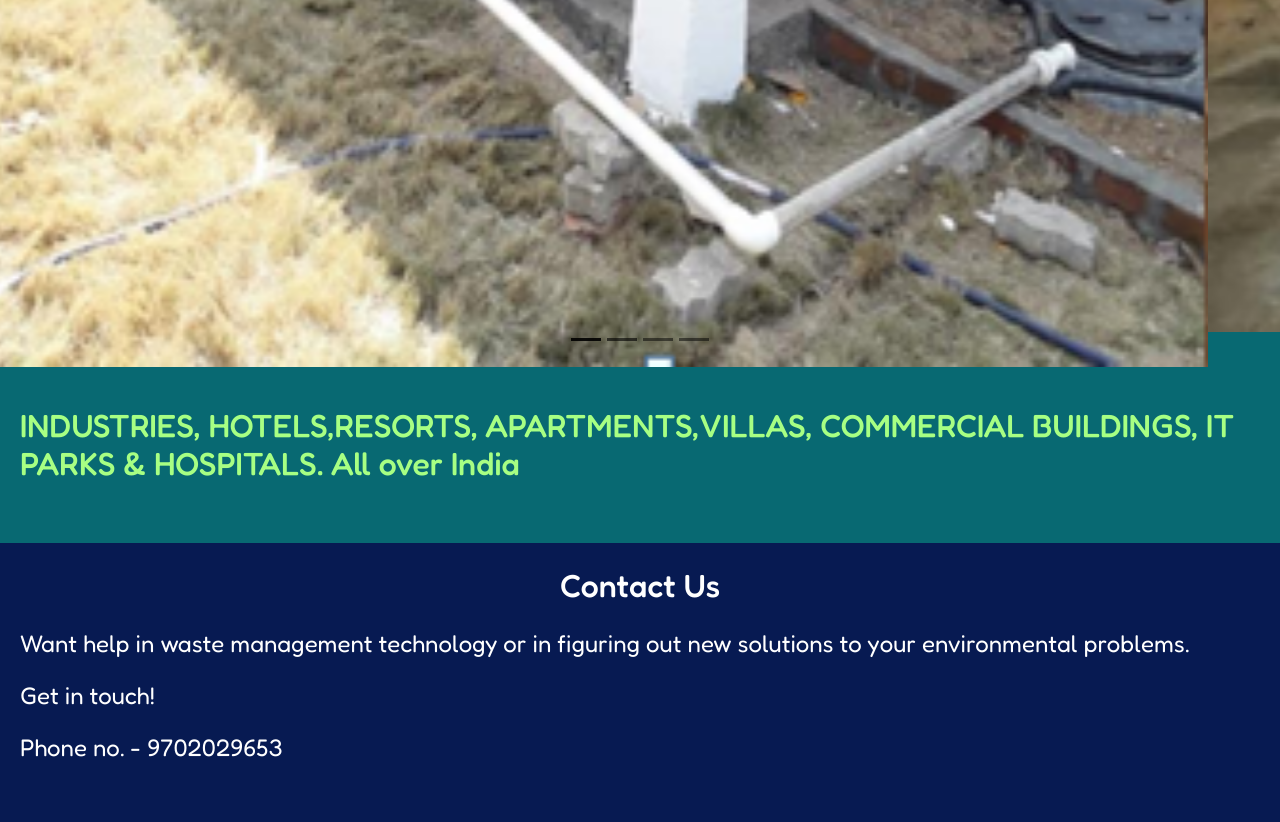
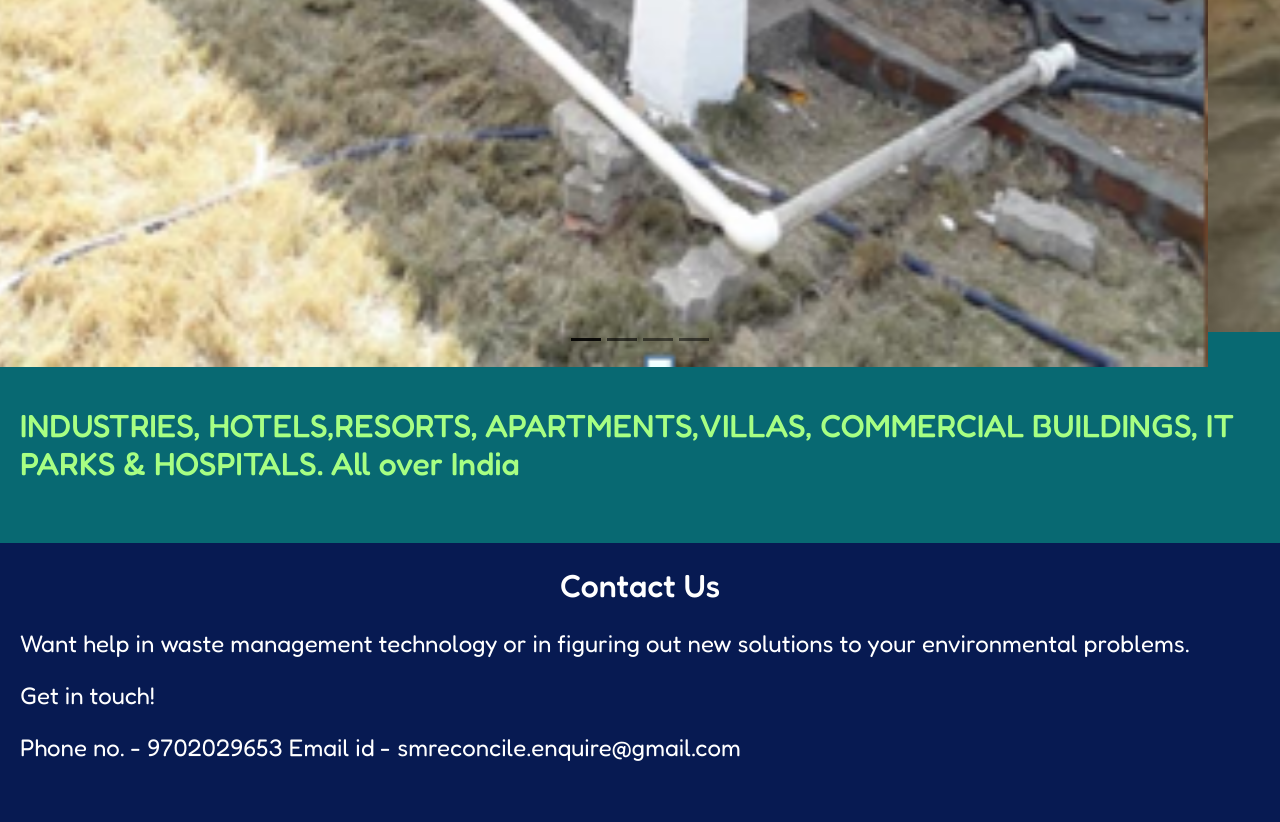
Before and after one commit to SubstantialCattle5/RECONCILE-WEBSITE, a plain HTML site: page index.html in a window 1280 px wide. Shown: the part 3520-4342 px from the top of the page. Drawn offline with nearby package versions, Linux system fonts and the light colour scheme.

Commit message:
uploading the code

```diff
--- a/index.html
+++ b/index.html
@@ -175,6 +175,7 @@
     Get in touch!
     <p></p>
     Phone no. - 9702029653
+    Email id - smreconcile.enquire@gmail.com
 
 
 
```
